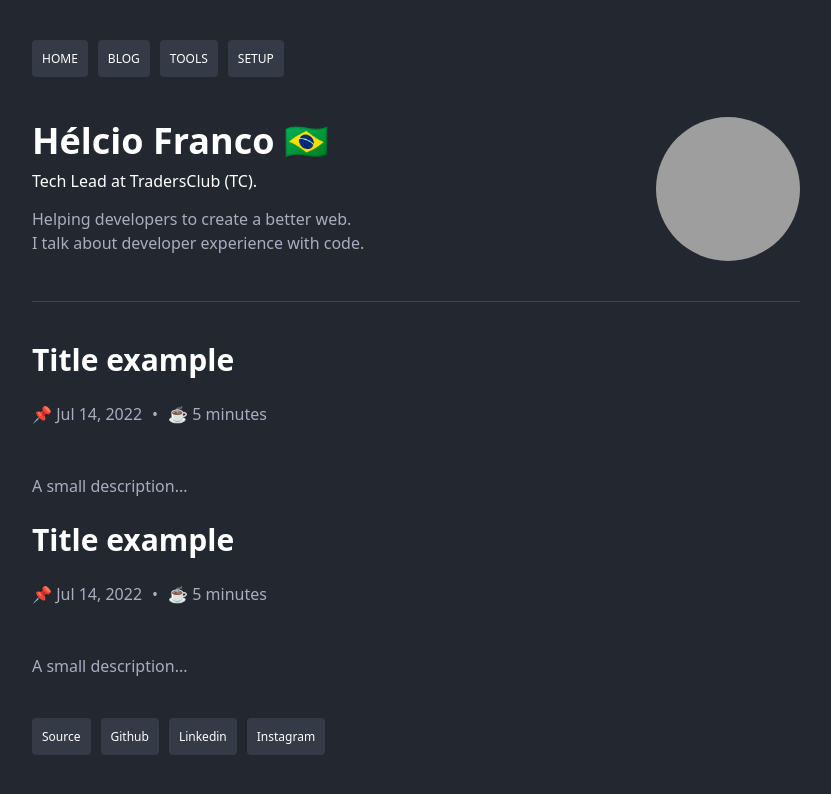
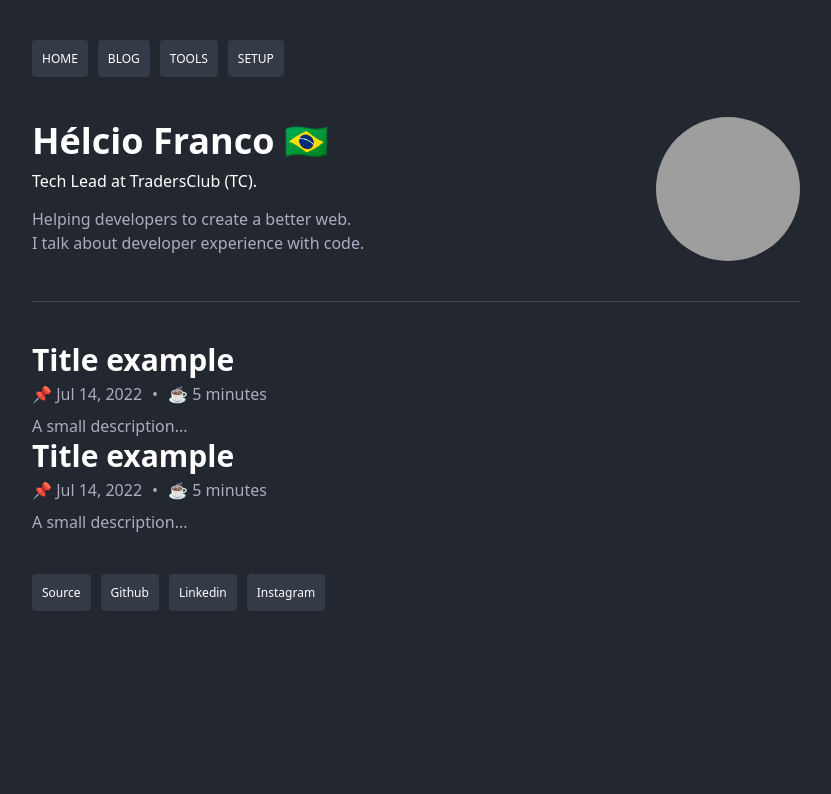
Before and after one commit to helciofranco/helciofranco.com, a Next.js app: page / in a window 1280 px wide. Shown: the top 794 px of the page, without its empty margins (224-1055 px from the left). Built offline with nearby package versions, Linux system fonts and the light colour scheme; grey boxes are pictures that could not be loaded.

Commit message:
feat: add paragraph spacing based on article variant

```diff
--- a/src/modules/blog/components/PostContainer/index.ts
+++ b/src/modules/blog/components/PostContainer/index.ts
@@ -1,13 +1,49 @@
 import { styled } from '@libs/stitches';
 
+import { Container as PostInfoContainer } from '@blog/components/PostInfo/styles';
+
 const PostContainer = styled('article', {
-  // Header and subheaders
+  // Header and subheaders, default for everyone
   ['& h1, h2, h3']: {
     fontWeight: '$bold',
   },
-  // Spacing between subheaders and paragraphs
-  ['& h2, h3, p']: {
-    marginBottom: '$space10',
+
+  // Default PostInfo spacing
+  [`& ${PostInfoContainer}`]: {
+    marginTop: '$space2',
+  },
+
+  variants: {
+    marginBottom: {
+      // Usually used on feed
+      sm: {
+        // PostInfo spacing
+        [`& ${PostInfoContainer}`]: {
+          marginBottom: '$space4',
+        },
+
+        // Spacing between subheaders and paragraphs
+        ['& h2, h3, p']: {
+          marginBottom: '$space0',
+        },
+      },
+
+      // Usually used on posts
+      regular: {
+        // PostInfo spacing
+        [`& ${PostInfoContainer}`]: {
+          marginBottom: '$space16',
+        },
+
+        // Spacing between subheaders and paragraphs
+        ['& h2, h3, p']: {
+          marginBottom: '$space10',
+        },
+      },
+    },
+  },
+  defaultVariants: {
+    marginBottom: 'regular',
   },
 });
 
--- a/src/modules/blog/components/PostInfo/index.tsx
+++ b/src/modules/blog/components/PostInfo/index.tsx
@@ -2,19 +2,12 @@ import Avatar from '@components/Avatar';
 import Box from '@components/Box';
 import Text from '@components/Text';
 
+import { Container } from './styles';
 import { Props } from './types';
 
 const PostInfo = ({ showAuthor = false }: Props) => {
   return (
-    <Box
-      css={{
-        display: 'flex',
-        alignItems: 'center',
-        justifyContent: 'space-between',
-        marginTop: '$space8',
-        marginBottom: '$space16',
-      }}
-    >
+    <Container>
       {showAuthor && (
         <Box
           css={{
@@ -54,7 +47,7 @@ const PostInfo = ({ showAuthor = false }: Props) => {
           ☕ 5 minutes
         </Text>
       </div>
-    </Box>
+    </Container>
   );
 };
 
--- /dev/null
+++ b/src/modules/blog/components/PostInfo/styles.ts
@@ -0,0 +1,9 @@
+import Box from '@components/Box';
+
+import { styled } from '@libs/stitches';
+
+export const Container = styled(Box, {
+  display: 'flex',
+  alignItems: 'center',
+  justifyContent: 'space-between',
+});
--- a/src/modules/blog/screens/Feed/index.tsx
+++ b/src/modules/blog/screens/Feed/index.tsx
@@ -15,7 +15,7 @@ const Feed = () => {
 
       <Separator space="regular" />
 
-      <PostContainer>
+      <PostContainer marginBottom="sm">
         <Link href="/testing">
           <a>
             <Text variant="h2" as="h3">
@@ -27,7 +27,7 @@ const Feed = () => {
         <Text color="secondary">A small description...</Text>
       </PostContainer>
 
-      <PostContainer>
+      <PostContainer marginBottom="sm">
         <Link href="/testing">
           <a>
             <Text variant="h2" as="h3">
```
